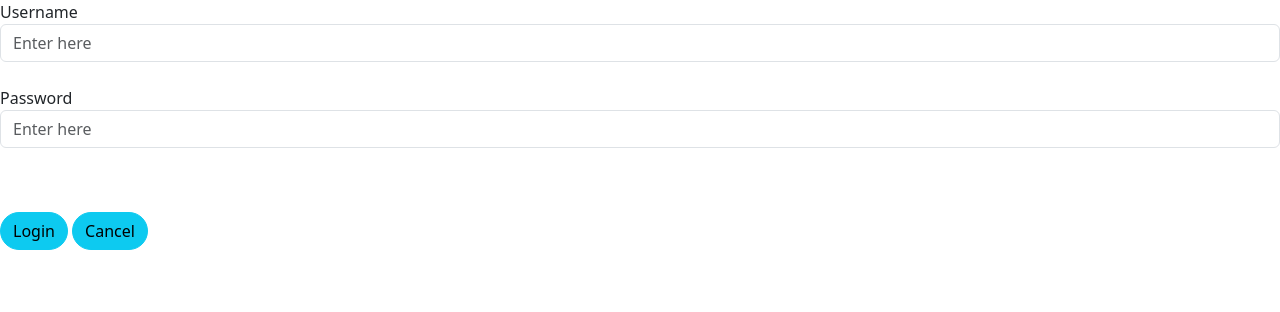
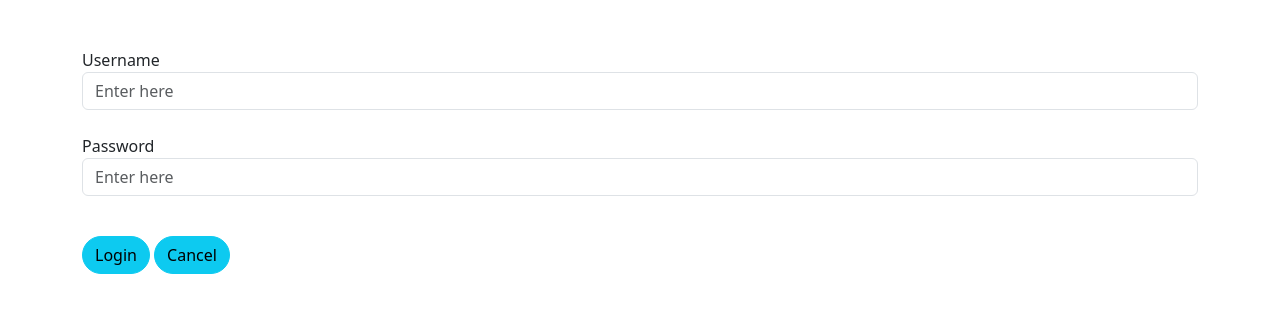
Before and after one commit to Vanana0-0Bautista/Q4PRACTICE4_, a plain HTML site: page index.html in a window 1280 px wide. Drawn offline with nearby package versions, Linux system fonts and the light colour scheme.

Commit message:
Update index.html

```diff
--- a/index.html
+++ b/index.html
@@ -8,6 +8,7 @@
 </head>
 <body>
 
+<div class="container mt-5">
     <form>
         <label for="">Username</label>
             <br>
@@ -21,13 +22,12 @@
 
             <p id="display"></p>
 
-            <br>
 
             <input type="button" name="button" id="loginBTN" value="Login" class="btn btn-info rounded-5" onclick="authenticate()">
 
             <input type="reset" name="reset" id="ResetBTN" value="Cancel" class="btn btn-info rounded-5" onclick="authenticate()">
     </form>
-
+</div>
     <script>
 
         let attempt_counter = 0;
@@ -60,7 +60,6 @@
         alert(denied);
         document.getElementById("loginBTN").disabled = true; // disable button
         }
-
         }
         }
 
```
